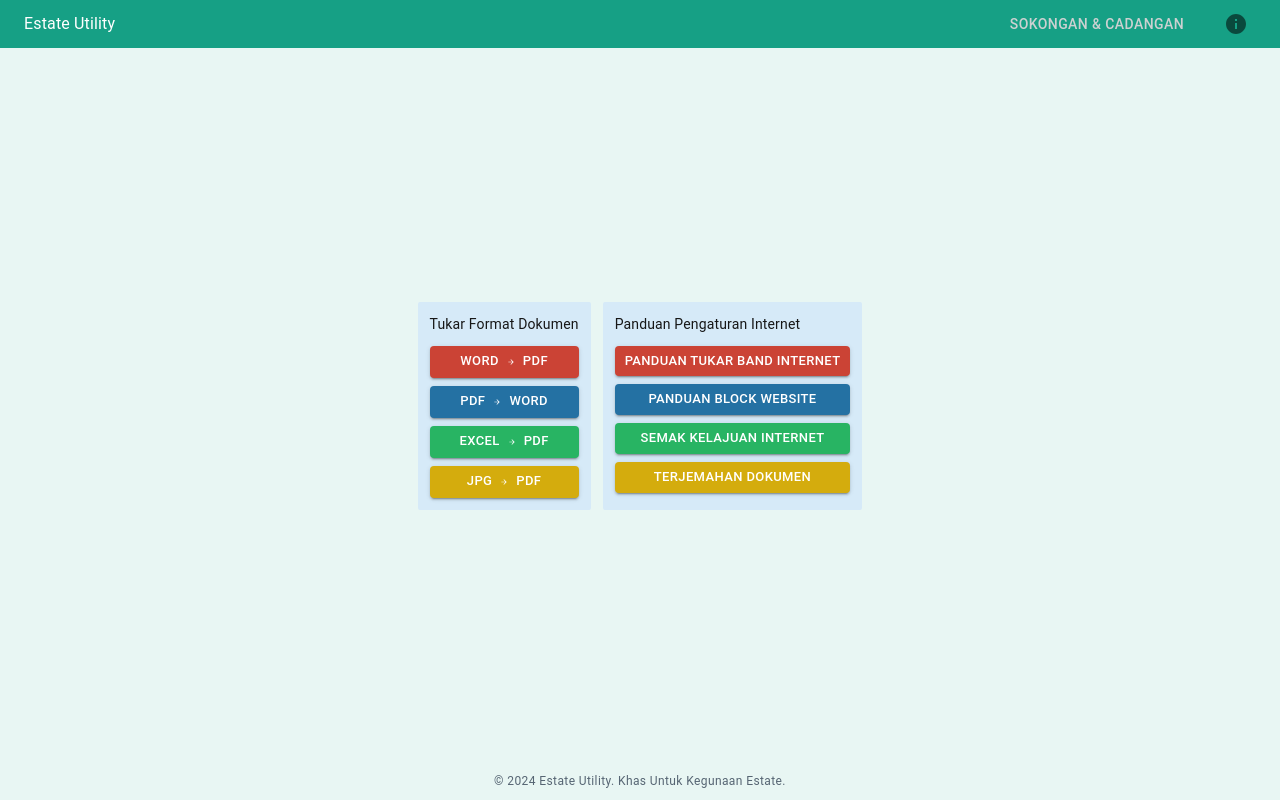
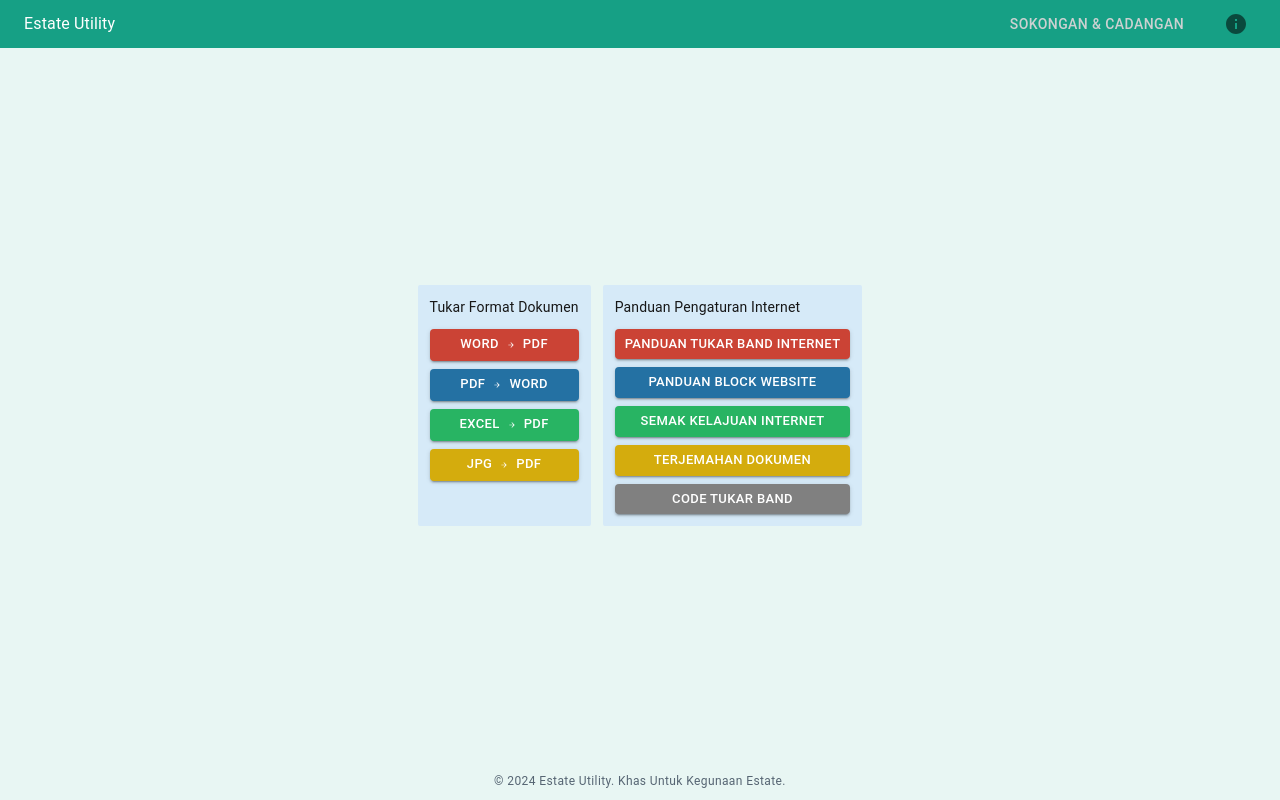
Before and after one commit to YsinHsim/estate-utility, a Next.js app: page / in a window 1280 px wide. Built offline with nearby package versions, Linux system fonts and the light colour scheme.

Commit message:
Add separate Code_Tukar_Band and change the title.

```diff
--- a/app/layout.js
+++ b/app/layout.js
@@ -13,8 +13,8 @@ const geistMono = localFont({
 });
 
 export const metadata = {
-  title: "Create Next App",
-  description: "Generated by create next app",
+  title: "Estate Utility",
+  description: "Estate Utility. Khas Untuk Kegunaan Estate Teck Guan",
 };
 
 export default function RootLayout({ children }) {
--- a/app/page.js
+++ b/app/page.js
@@ -18,9 +18,6 @@ export default function Home() {
     //===============================================================   section:view
     return (
         <>
-            <Head>
-              <title>Estate Utility</title>
-            </Head>
             <Box sx={{
                 height: '100vh',
                 display: 'flex',
--- a/app/utility.js
+++ b/app/utility.js
@@ -19,6 +19,9 @@ export default function Utility() {
     };
     const handleButtonTranslateDocument = () => {
         window.open('https://translate.google.com.my/');
+    };
+    const handleButtonChangeBandCode = () => {
+        window.open('/pdf/Code_Tukar_Band.pdf', '_blank');
     };
 
 
@@ -87,6 +90,19 @@ export default function Utility() {
                 >
                     Terjemahan Dokumen
                 </Button>
+                <Button
+                    variant="contained"
+                    size="small"
+                    sx={{
+                        bgcolor: 'gray',
+                        '$:hover':{
+                            bgcolor: 'black',
+                        }
+                    }}
+                    onClick={handleButtonChangeBandCode}
+                >
+                    Code Tukar Band
+                </Button>
             </Stack>
         </Box>
     )
```
Also changed, not shown: 1 other file (tests, documents, lock files or other folders).
